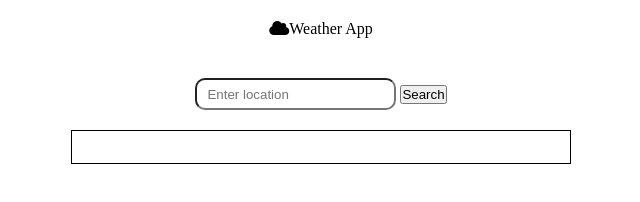
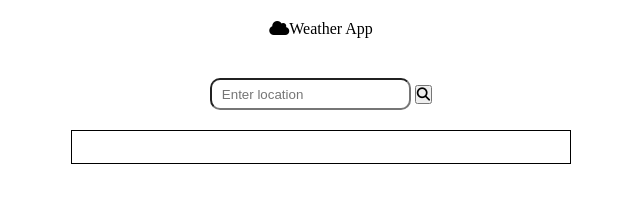
Before and after one commit to Jarrell21/weather-app, a website built with webpack: page dist/index.html in a window 1280 px wide. Shown: the whole page, without its empty margins (319-959 px from the left). Built offline with nearby package versions, Linux system fonts and the light colour scheme; no server answers.

Commit message:
Change search button icon

```diff
--- a/dist/index.html
+++ b/dist/index.html
@@ -17,7 +17,7 @@
         <div class="search-bar-container">
             <input type="search" placeholder="Enter location"
             class="search-bar">
-            <button class="search-btn">Search</button>
+            <button class="search-btn"><i class="fa-solid fa-magnifying-glass"></i></button>
         </div>
         <div class="info-container"></div>
     </main>
```
